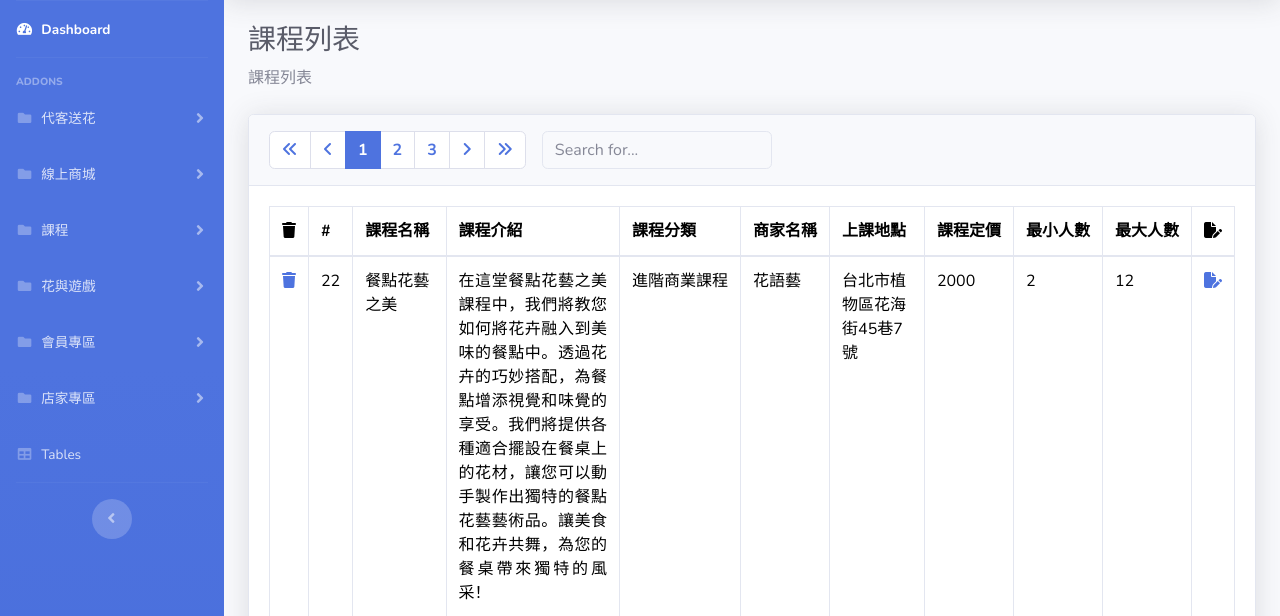
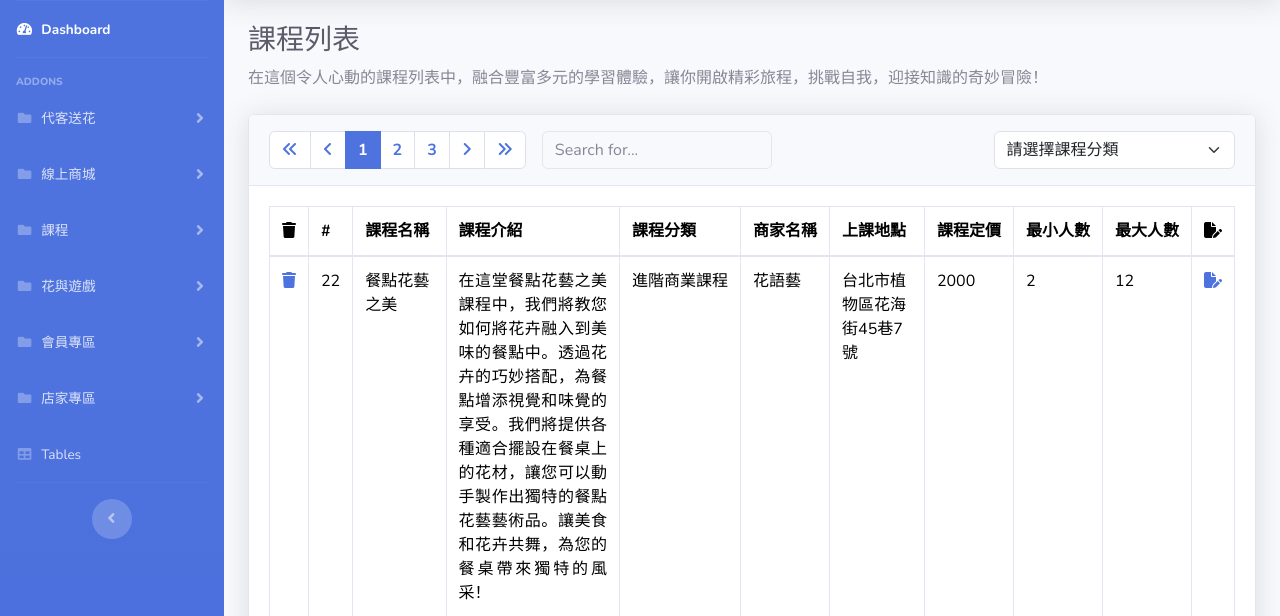
Before and after one commit to forget0224/floral_shop, a PHP site: page /pages/course/list.php in a window 1280 px wide. Shown: the part 70-686 px from the top of the page. Run offline with PHP 8.4, Linux system fonts and the light colour scheme; data comes from the database, SQL or seed files in the repository.

```diff
--- a/pages/course/list.php
+++ b/pages/course/list.php
@@ -68,13 +68,13 @@ if ($totalRows > 0) {
 
                     <!-- Page Heading -->
                     <h1 class="h3 mb-2 text-gray-800">課程列表</h1>
-                    <p class="mb-4">課程列表</p>
+                    <p class="mb-4">在這個令人心動的課程列表中，融合豐富多元的學習體驗，讓你開啟精彩旅程，挑戰自我，迎接知識的奇妙冒險！</p>
 
                     <!-- DataTales Example -->
                     <div class="card shadow mb-4">
                         <div class="card-header py-3">
                             <h6 class="m-0 font-weight-bold text-primary d-flex flex-row justify-content-between">
-                                <!-- 分頁 start -->
+                                <!-- Pagination start -->
                                 <nav aria-label="Page navigation example">
                                     <ul class="pagination mb-0">
                                     <li class="page-item">
@@ -111,6 +111,14 @@ if ($totalRows > 0) {
                                     <input type="text" id="courseSearch" name="courseSearch" class="form-control bg-light border small" placeholder="Search for..."
                                         aria-label="Search" aria-describedby="basic-addon2">
                                 </form>
+                                <!-- Dropdown Select -->
+                                <select class="form-select col-3" id="courseSearch" aria-label="Default select example">
+                                    <option selected disabled>請選擇課程分類</option>
+                                    <option value="1">花藝基礎課程</option>
+                                    <option value="2">植栽相關課程</option>
+                                    <option value="3">節慶主題課程</option>
+                                    <option value="4">進階商業課程</option>
+                                </select>
                             </h6>
                         </div>
                         <div class="card-body">
```
